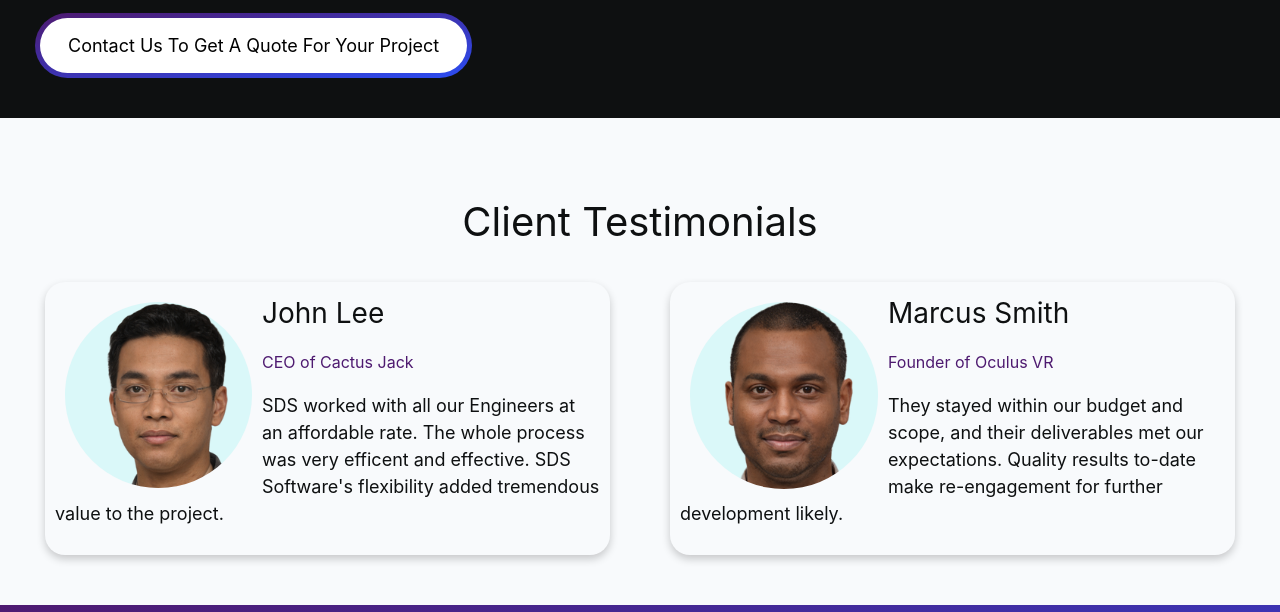
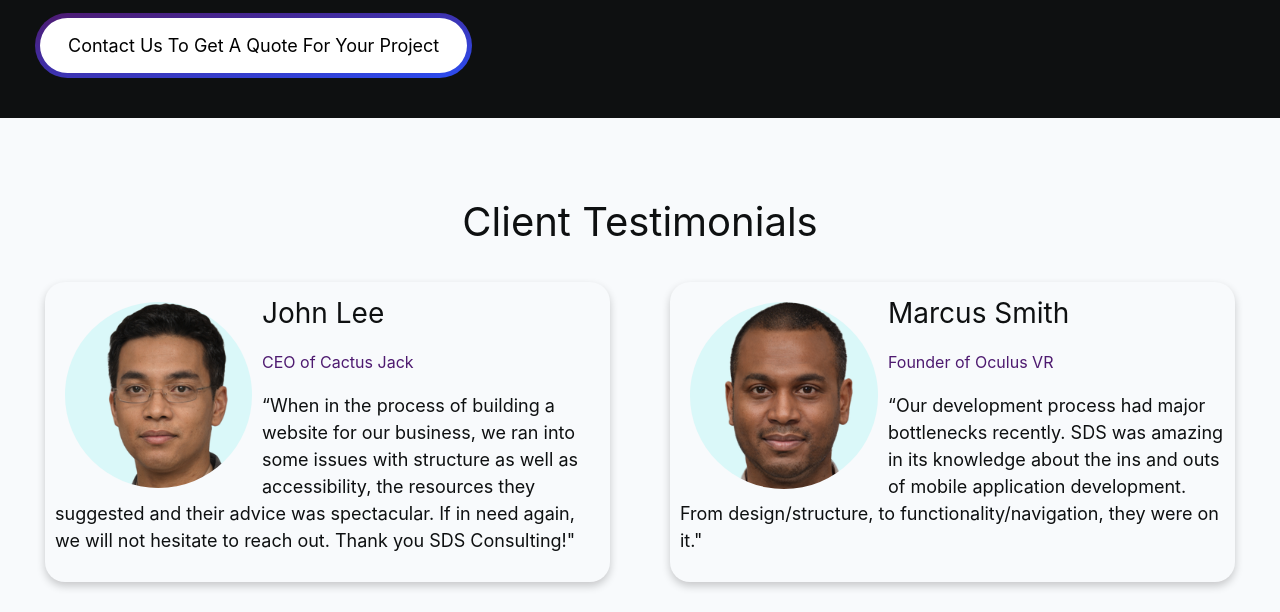
Before and after one commit to Dudi1896/sds-consulting, a plain HTML site: page index.html in a window 1280 px wide. Shown: the part 1646-2258 px from the top of the page. Drawn offline with Linux system fonts and the light colour scheme.

Commit message:
seo editions

```diff
--- a/index.html
+++ b/index.html
@@ -46,9 +46,10 @@
           <div class="column">
             <div class="card hero-image" style="padding: 0;" >
                <div class="three-q-column padding-class">
-                <h4>Make More Out Of Less</h4>
-                <p>With the fewest resources
-                possible, we aim to maximize efficiency and raise productivity.</p>
+                <h4>Welcome to SDS Consulting.</h4>
+                <p>We have over 300 global reviews and
+                  have been recommended by several senior companies.
+                  We are a small startup consulting business that specializes SaaS</p>
                 <button class="drk-rnd-btn">Learn More &nbsp;<i class="arrow right"></i></button>
               </div>
             </div>
@@ -141,9 +142,10 @@
             </div>
             <h6>John Lee</h6>
             <p style="color: var(--brand-color); font-size: var(--fs-300);">CEO of Cactus Jack</p>
-            <p>SDS worked with all our Engineers at an affordable rate.
-              The whole process was very efficent and effective. SDS
-               Software's flexibility added tremendous value to the project.
+            <p>“When in the process of building a website for our business,
+               we ran into some issues with structure as well as accessibility,
+                the resources they suggested and their advice was spectacular.
+                 If in need again, we will not hesitate to reach out. Thank you SDS Consulting!"
             </p>
           </div>
         </div>
@@ -154,9 +156,11 @@
             </div>
             <h6>Marcus Smith</h6>
             <p style="color: var(--brand-color); font-size: var(--fs-300);">Founder of Oculus VR</p>
-            <p>They stayed within our budget and scope, and their
-              deliverables met our expectations. Quality results to-date
-              make re-engagement for further development likely.
+            <p>“Our development process had major bottlenecks recently.
+                SDS was amazing in its knowledge about the
+                 ins and outs of mobile application development.
+                 From design/structure, to functionality/navigation,
+                 they were on it."
             </p>
           </div>
         </div>
```
